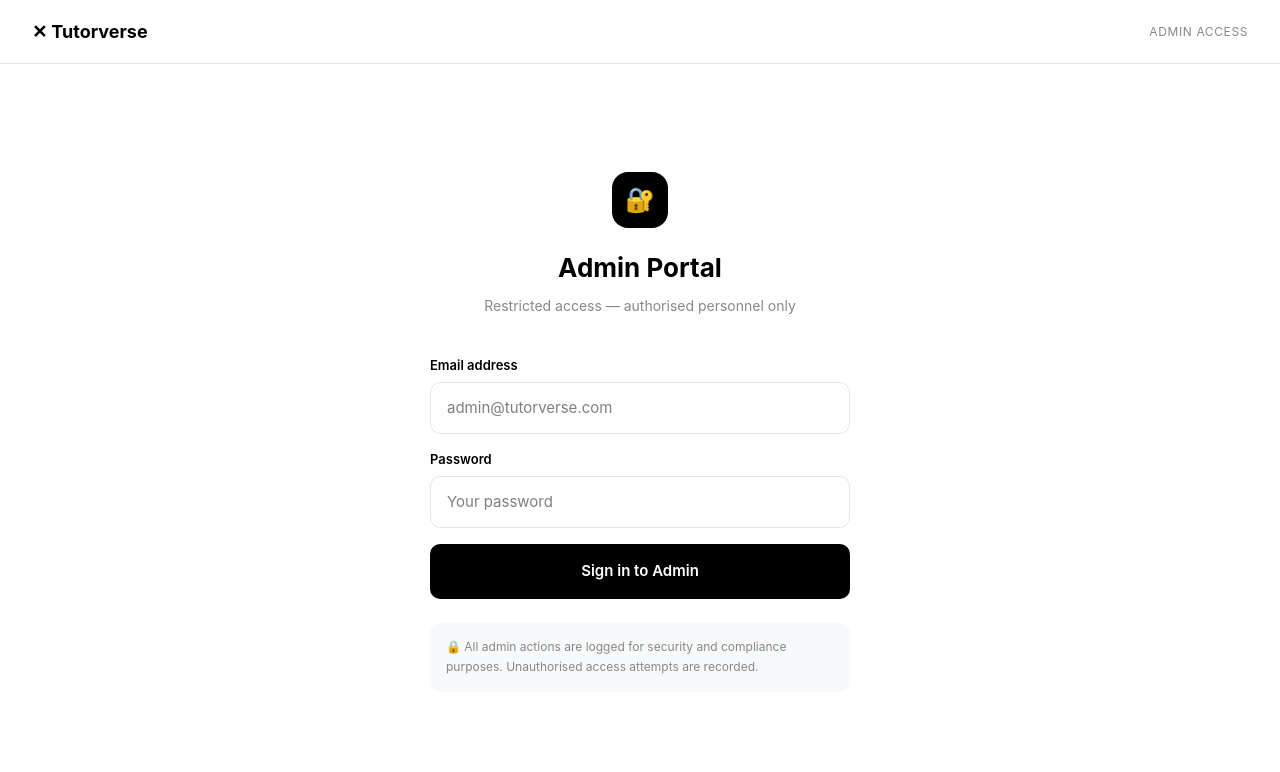
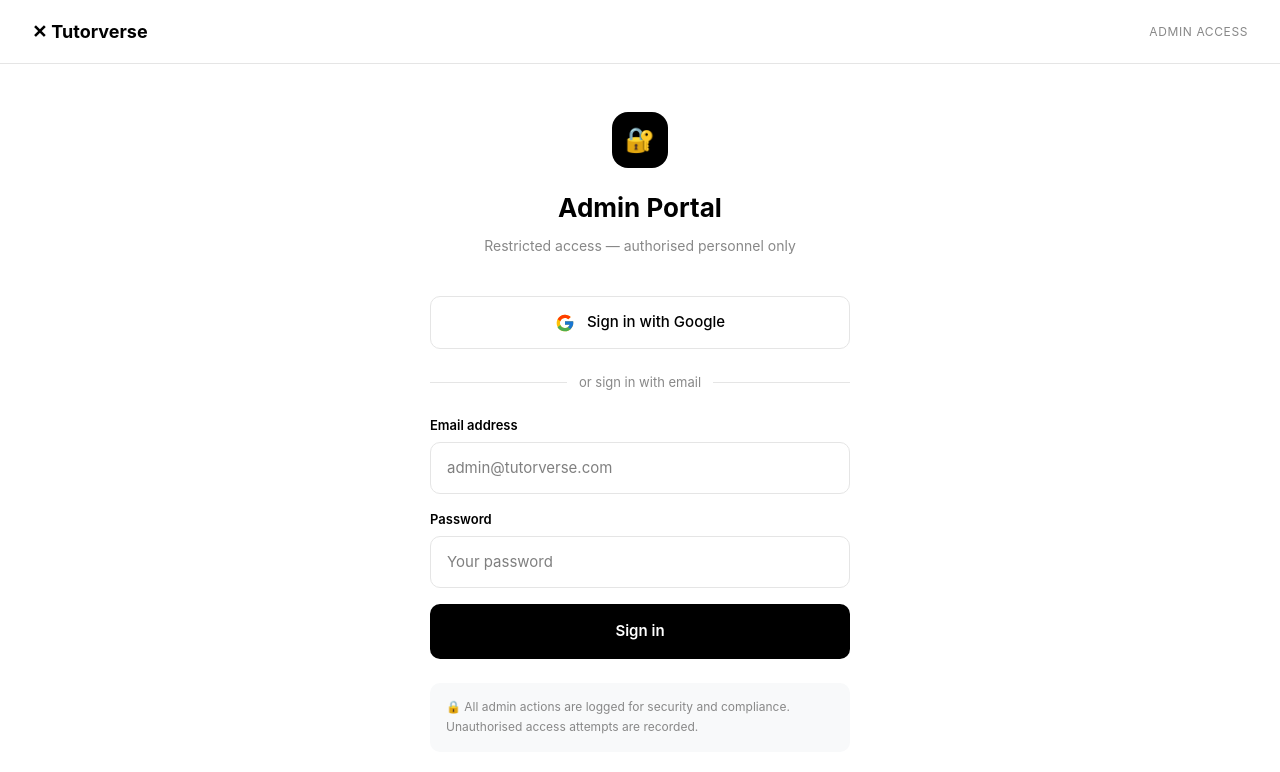
Before and after one commit to samkelendlovu847-sketch/tutorverse-kyc, a Next.js app: page /admin-login in a window 1280 px wide. Shown: the top 772 px of the page. Built offline with nearby package versions, Linux system fonts and the light colour scheme; no server answers.

Commit message:
Add Google sign in to admin login, add admin callback page

```diff
--- a/app/admin-login/page.tsx
+++ b/app/admin-login/page.tsx
@@ -13,21 +13,25 @@ export default function AdminLogin() {
   const [email, setEmail] = useState('')
   const [password, setPassword] = useState('')
   const [loading, setLoading] = useState(false)
+  const [googleLoading, setGoogleLoading] = useState(false)
   const [error, setError] = useState('')
   const router = useRouter()
 
-  const inputStyle: React.CSSProperties = {
-    width: '100%',
-    backgroundColor: '#fff',
-    border: `1.5px solid ${BORDER}`,
-    borderRadius: '10px',
-    padding: '14px 16px',
-    fontSize: '15px',
-    outline: 'none',
-    boxSizing: 'border-box',
-    color: DARK,
-    fontFamily: 'inherit',
-    marginBottom: '16px',
+  const checkAdminAndRedirect = async (userId: string) => {
+    const { data: adminData } = await supabase
+      .from('admin_users')
+      .select('id')
+      .eq('id', userId)
+      .single()
+
+    if (!adminData) {
+      await supabase.auth.signOut()
+      setError('You do not have admin access.')
+      setLoading(false)
+      setGoogleLoading(false)
+      return
+    }
+    router.push('/admin')
   }
 
   const handleAdminLogin = async () => {
@@ -37,30 +41,30 @@ export default function AdminLogin() {
       return
     }
     setLoading(true)
-
-    // Sign in with Supabase
     const { data, error: signInError } = await supabase.auth.signInWithPassword({ email, password })
-    if (signInError) {
+    if (signInError || !data.user) {
       setError('Invalid email or password.')
       setLoading(false)
       return
     }
+    await checkAdminAndRedirect(data.user.id)
+  }
 
-    // Check if user is in admin_users table
-    const { data: adminData, error: adminError } = await supabase
-      .from('admin_users')
-      .select('id')
-      .eq('id', data.user.id)
-      .single()
+  const handleGoogleLogin = async () => {
+    setError('')
+    setGoogleLoading(true)
 
-    if (adminError || !adminData) {
-      await supabase.auth.signOut()
-      setError('You do not have admin access.')
-      setLoading(false)
-      return
+    const { error } = await supabase.auth.signInWithOAuth({
+      provider: 'google',
+      options: {
+        redirectTo: `${window.location.origin}/admin-callback`
+      }
+    })
+
+    if (error) {
+      setError('Google sign in failed.')
+      setGoogleLoading(false)
     }
-
-    router.push('/admin')
   }
 
   return (
@@ -82,13 +86,34 @@ export default function AdminLogin() {
             <p style={{ fontSize: '14px', color: MUTED }}>Restricted access — authorised personnel only</p>
           </div>
 
+          {/* Google Sign In */}
+          <button
+            onClick={handleGoogleLogin}
+            disabled={googleLoading}
+            style={{ width: '100%', backgroundColor: '#fff', color: DARK, border: `1.5px solid ${BORDER}`, borderRadius: '10px', padding: '14px 16px', fontSize: '15px', fontWeight: 500, cursor: 'pointer', display: 'flex', alignItems: 'center', justifyContent: 'center', gap: '12px', marginBottom: '24px' }}
+          >
+            <svg width="20" height="20" viewBox="0 0 48 48">
+              <path fill="#FFC107" d="M43.6 20H24v8h11.3C33.6 33.1 29.3 36 24 36c-6.6 0-12-5.4-12-12s5.4-12 12-12c3 0 5.8 1.1 7.9 3l5.7-5.7C34.1 6.5 29.3 4 24 4 12.9 4 4 12.9 4 24s8.9 20 20 20c11 0 19.7-8 19.7-20 0-1.3-.1-2.7-.1-4z"/>
+              <path fill="#FF3D00" d="M6.3 14.7l6.6 4.8C14.5 15.1 18.9 12 24 12c3 0 5.8 1.1 7.9 3l5.7-5.7C34.1 6.5 29.3 4 24 4 16.3 4 9.7 8.3 6.3 14.7z"/>
+              <path fill="#4CAF50" d="M24 44c5.2 0 9.9-1.9 13.5-5l-6.2-5.2C29.4 35.6 26.8 36 24 36c-5.2 0-9.6-2.9-11.3-7.1l-6.6 5.1C9.6 39.6 16.3 44 24 44z"/>
+              <path fill="#1976D2" d="M43.6 20H24v8h11.3c-.9 2.4-2.5 4.4-4.6 5.8l6.2 5.2C40.7 35.7 44 30.3 44 24c0-1.3-.1-2.7-.4-4z"/>
+            </svg>
+            {googleLoading ? 'Redirecting...' : 'Sign in with Google'}
+          </button>
+
+          <div style={{ display: 'flex', alignItems: 'center', gap: '12px', marginBottom: '24px' }}>
+            <div style={{ flex: 1, height: '1px', backgroundColor: BORDER }} />
+            <span style={{ fontSize: '13px', color: MUTED }}>or sign in with email</span>
+            <div style={{ flex: 1, height: '1px', backgroundColor: BORDER }} />
+          </div>
+
           <label style={{ fontSize: '13px', fontWeight: 600, color: DARK, display: 'block', marginBottom: '6px' }}>Email address</label>
           <input
             type="email"
             placeholder="admin@tutorverse.com"
             value={email}
             onChange={e => setEmail(e.target.value)}
-            style={inputStyle}
+            style={{ width: '100%', backgroundColor: '#fff', border: `1.5px solid ${BORDER}`, borderRadius: '10px', padding: '14px 16px', fontSize: '15px', outline: 'none', boxSizing: 'border-box' as const, color: DARK, fontFamily: 'inherit', marginBottom: '16px' }}
           />
 
           <label style={{ fontSize: '13px', fontWeight: 600, color: DARK, display: 'block', marginBottom: '6px' }}>Password</label>
@@ -98,7 +123,7 @@ export default function AdminLogin() {
             value={password}
             onChange={e => setPassword(e.target.value)}
             onKeyDown={e => e.key === 'Enter' && handleAdminLogin()}
-            style={inputStyle}
+            style={{ width: '100%', backgroundColor: '#fff', border: `1.5px solid ${BORDER}`, borderRadius: '10px', padding: '14px 16px', fontSize: '15px', outline: 'none', boxSizing: 'border-box' as const, color: DARK, fontFamily: 'inherit', marginBottom: '16px' }}
           />
 
           {error && (
@@ -112,11 +137,11 @@ export default function AdminLogin() {
             disabled={loading}
             style={{ width: '100%', backgroundColor: loading ? '#ccc' : DARK, color: '#fff', border: 'none', borderRadius: '10px', padding: '16px', fontSize: '15px', fontWeight: 600, cursor: loading ? 'not-allowed' : 'pointer', marginBottom: '24px' }}
           >
-            {loading ? 'Signing in...' : 'Sign in to Admin'}
+            {loading ? 'Signing in...' : 'Sign in'}
           </button>
 
           <div style={{ backgroundColor: CARD, borderRadius: '10px', padding: '14px 16px', fontSize: '12px', color: MUTED, lineHeight: '1.7' }}>
-            🔒 All admin actions are logged for security and compliance purposes. Unauthorised access attempts are recorded.
+            🔒 All admin actions are logged for security and compliance. Unauthorised access attempts are recorded.
           </div>
         </div>
       </div>
```
Also changed, not shown: 1 other file (tests, documents, lock files or other folders).
